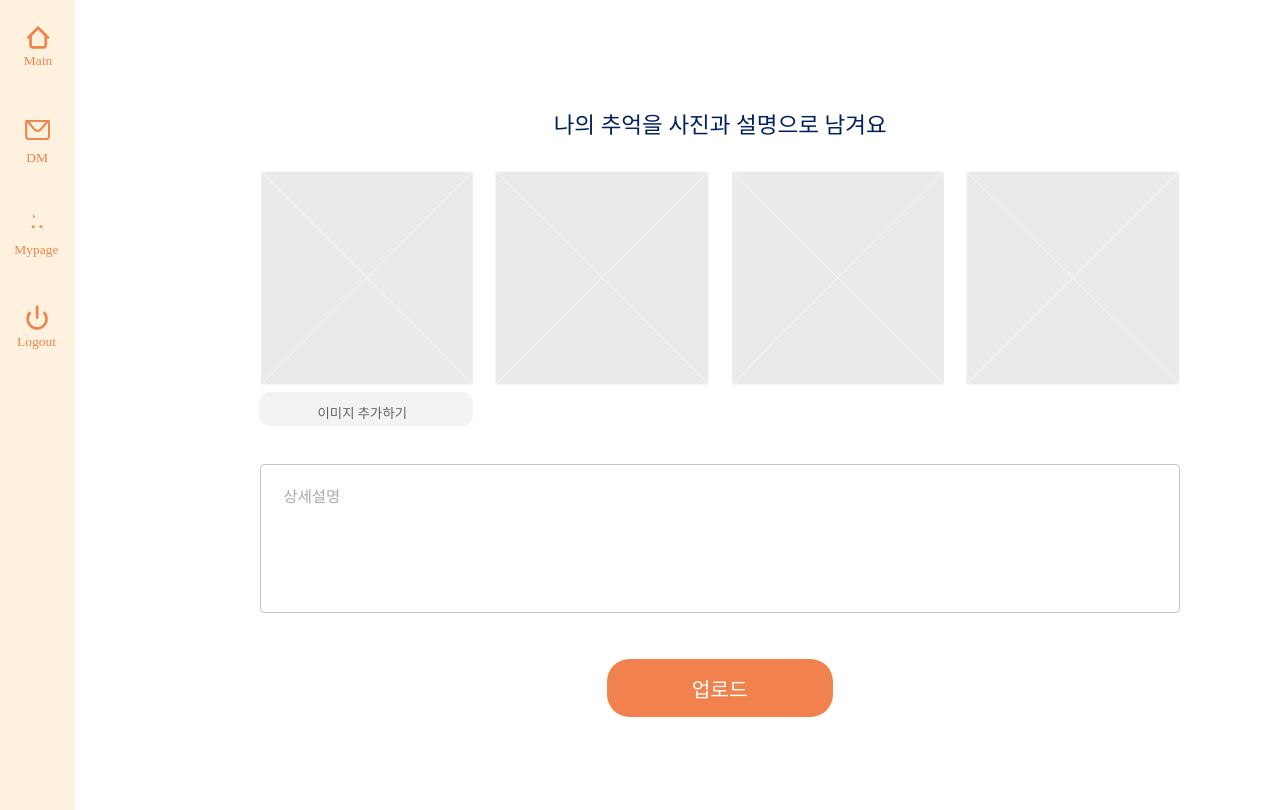
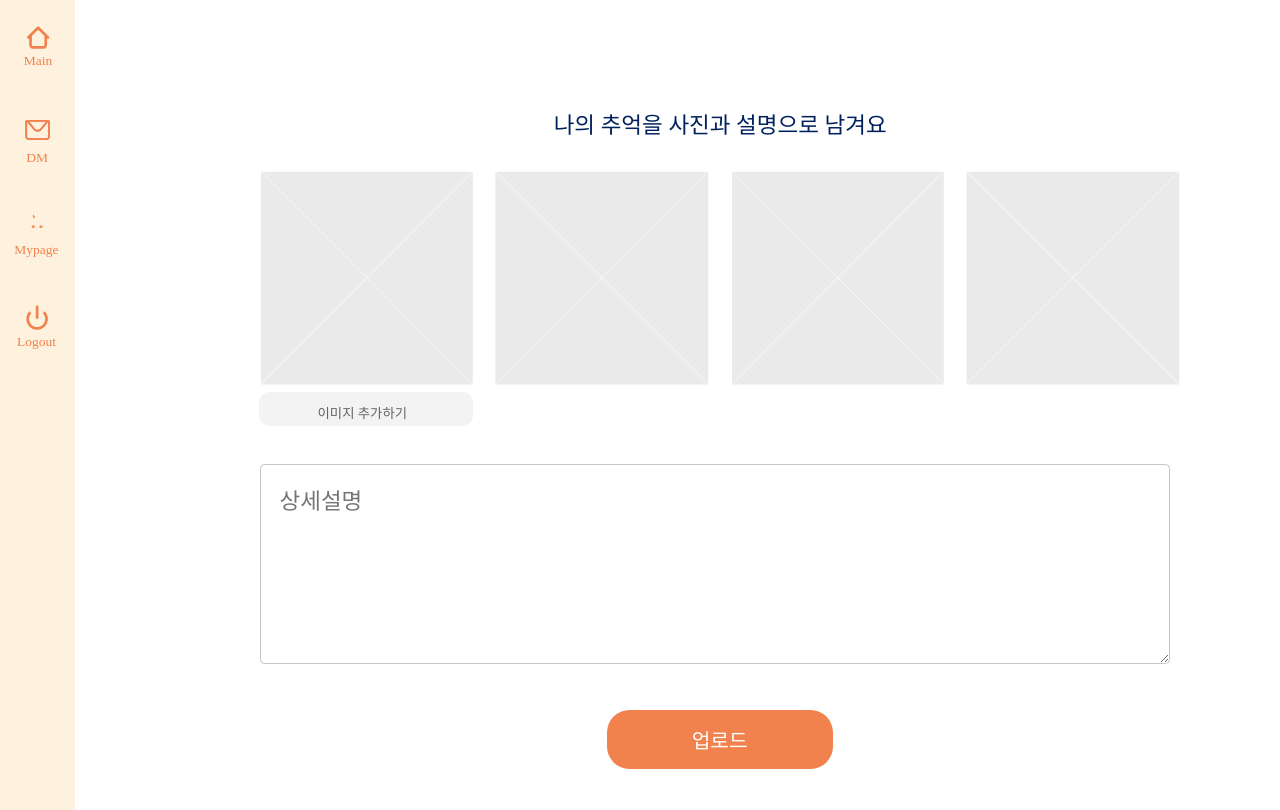
Before and after one commit to nan3ana3/Software_Engineering-Team-5, a Flask app: page /uploadpost in a window 1280 px wide. Run offline with Flask 3, Linux system fonts and the light colour scheme; some web fonts are replaced.

Commit message:
Fix: uploadpost textarea 수정

```diff
--- a/static/css/upload-post.css
+++ b/static/css/upload-post.css
@@ -263,6 +263,26 @@
   transform: rotate(180deg);
   transform-origin: 0 0;
 }
+.user-message-content-child {
+  font-size: var(--font-size-3xl-5);
+  font-family: var(--font-pretendard);
+}
+.user-message-content-child {
+  border: 0.7px solid var(--color-silver);
+  background-color: transparent;
+  height: 200px;
+  width: 910px;
+  outline: 0;
+  align-self: stretch;
+  border-radius: var(--br-8xs-5);
+  box-sizing: border-box;
+  display: flex;
+  flex-direction: row;
+  align-items: flex-start;
+  justify-content: flex-start;
+  padding: var(--padding-lg) var(--padding-lgi);
+  color: #494949;
+}
 .div24 {
   height: 24.8px;
   width: 233.3px;
--- a/templates/upload-post.html
+++ b/templates/upload-post.html
@@ -48,22 +48,22 @@
           <div class="upload-area">
             <div class="upload-fields">
               <div class="image-upload">
-                <img class="image-upload-child" loading="lazy" alt="" src="./public/group-2129.svg" />
+                <img class="image-upload-child" loading="lazy" alt="" src="/static//public/group-2129.svg" />
 
                 <div class="add-image-button">
                   <div class="add-image-placeholder"></div>
                   <div class="div23">이미지 추가하기</div>
                 </div>
               </div>
-              <img class="upload-fields-child" loading="lazy" alt="" src="./public/group-2187.svg" />
+              <img class="upload-fields-child" loading="lazy" alt="" src="/static/public/group-2187.svg" />
 
-              <img class="upload-fields-item" loading="lazy" alt="" src="./public/group-2129.svg" />
+              <img class="upload-fields-item" loading="lazy" alt="" src="/static/public/group-2129.svg" />
 
-              <img class="upload-fields-inner" loading="lazy" alt="" src="./public/group-2187.svg" />
+              <img class="upload-fields-inner" loading="lazy" alt="" src="/static/public/group-2187.svg" />
             </div>
-            <div class="description-input-parent">
-              <div class="description-input"></div>
-              <div class="div24">상세설명</div>
+            <!-- 상세설명 Textarea -->
+            <div>
+              <textarea id="description" class="user-message-content-child" placeholder="상세설명"></textarea>
             </div>
           </div>
         </div>
```
